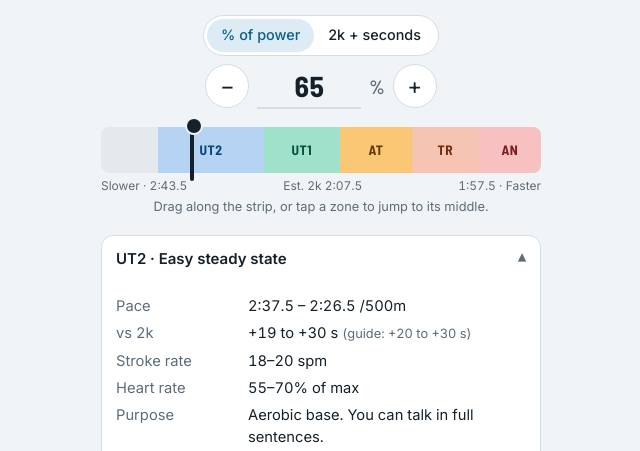
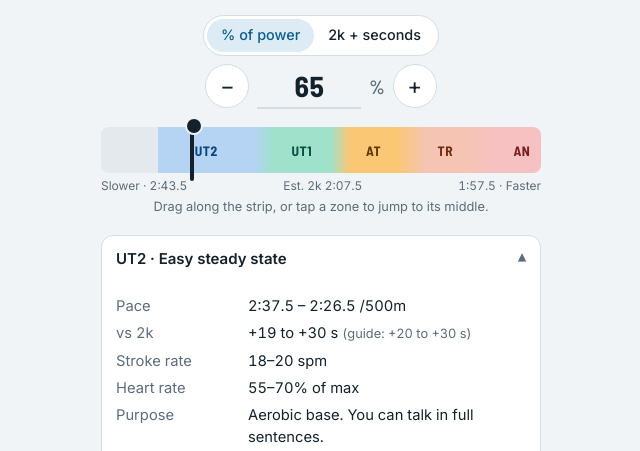
Before and after one commit to notaurologist/pace-card, a website with bundled scripts: page public/index.html in a window 1280 px wide. Shown: the part 333-784 px from the top of the page, without its empty margins (319-959 px from the left). Built offline with nearby package versions, Linux system fonts and the light colour scheme.

Commit message:
Blend zone colours across the gaps on the zone strip
Each zone is now solid across the guide's own range, and the colour fades
into the next zone only across the gap between them, so the strip shows
where the guide is clear and where zones hand over. When a target sits in
a gap, the zone label names the neighbour too ("UT1, near UT2").

Co-Authored-By: Claude Opus 5.5 <noreply@anthropic.com>

```diff
--- a/public/app.js
+++ b/public/app.js
@@ -77,7 +77,7 @@ function render() {
   const s = targetSplit(state, t, r), w = watts(s), off = s - r.split, zr = zoneAt(off);
   $("outSplit").innerHTML = `${fmt(s)}<small>/500m</small>`;
   const zoneHtml = zr.zone
-    ? `<span class="zpill" style="--zbg:${zvar(zr.zone, "bg")};--zfg:${zvar(zr.zone, "fg")}">${zr.zone.id}${r.est ? " (est.)" : ""}</span>`
+    ? `<span class="zpill" style="--zbg:${zvar(zr.zone, "bg")};--zfg:${zvar(zr.zone, "fg")}">${zr.zone.id}${zr.near ? `, near ${zr.near.id}` : ""}${r.est ? " (est.)" : ""}</span>`
     : `<span class="zpill">Easier than UT2</span>`;
   const other = state.mode === "pct"
     ? `<span><b>2k ${signed(Math.round(off))} s</b>${r.est ? " est." : ""}</span>`
@@ -90,13 +90,12 @@ function render() {
   if (document.activeElement !== $("tval")) $("tval").value = state.mode === "pct" ? state.pct : (state.sec > 0 ? "+" : "") + state.sec;
   $("tunit").textContent = state.mode === "pct" ? "%" : "s";
 
-  // Zone strip: slow on the left, fast on the right, in seconds from the 2k split
-  $("strip").innerHTML = ZONES.map((z) => {
-    const slowX = xOf(z.edge[1]), fastX = z.edge[0] === null ? 1 : xOf(z.edge[0]);
-    const left = Math.min(slowX, fastX), width = Math.abs(fastX - slowX);
-    const cls = ["band", left <= 0.001 ? "first" : "", left + width >= 0.999 ? "last" : ""].join(" ");
-    return `<div class="${cls}" style="left:${left * 100}%;width:${width * 100}%;background:${zvar(z, "bg")};color:${zvar(z, "fg")}">${z.id}</div>`;
-  }).join("") + `<div class="marker" style="left:${xOf(off) * 100}%"></div>`;
+  // Zone strip: slow on the left, fast on the right, in seconds from the 2k split.
+  // Each zone is solid across the guide's own range; colours blend across the gaps between zones.
+  $("strip").style.background = stripGradient();
+  $("strip").innerHTML = ZONES.map((z) =>
+    `<span class="zlabel" style="left:${xOf(zoneMid(z)) * 100}%;color:${zvar(z, "fg")}">${z.id}</span>`
+  ).join("") + `<div class="marker" style="left:${xOf(off) * 100}%"></div>`;
   $("strip").setAttribute("aria-valuenow", String(Math.round(off)));
   $("strip").setAttribute("aria-valuetext", `${fmt(s)} per 500 metres, 2k ${signed(Math.round(off))} seconds`);
   $("axis").innerHTML = `<span>Slower · ${fmtShort(r.split + AX_SLOW)}</span><span>${r.est ? "Est. 2k" : "2k"} ${fmt(r.split)}</span><span>${fmtShort(r.split + AX_FAST)} · Faster</span>`;
@@ -131,6 +130,16 @@ function render() {
 const AX_SLOW = 36, AX_FAST = -10;
 const xOf = (off) => Math.min(1, Math.max(0, (AX_SLOW - off) / (AX_SLOW - AX_FAST)));
 const offAt = (x) => AX_SLOW - x * (AX_SLOW - AX_FAST);
+const pc = (off) => `${(xOf(off) * 100).toFixed(2)}%`;
+function stripGradient() {
+  // Gray (easier than UT2) up to UT2's slow end, then a hard start to UT2.
+  const stops = ["var(--gap-bg) 0%", `var(--gap-bg) ${pc(ZONES[0].off[1])}`];
+  for (const z of ZONES) {
+    const c = zvar(z, "bg");
+    stops.push(`${c} ${pc(z.off[1])}`, `${c} ${z.off[0] === null ? "100%" : pc(z.off[0])}`);
+  }
+  return `linear-gradient(90deg, ${stops.join(", ")})`;
+}
 
 function setFromSplit(split) {
   const t = selTest(); if (!t || !Number.isFinite(split)) return;
--- a/public/pace.js
+++ b/public/pace.js
@@ -72,16 +72,18 @@ ZONES.forEach((z, i) => {
 
 export const zoneMid = (z) => (z.off[0] === null ? z.off[1] - 3 : (z.off[0] + z.off[1]) / 2);
 
-// Where an offset from the 2k split falls: { zone } | { easier: true } (slower than UT2).
+// Where an offset from the 2k split falls: { zone, near? } | { easier: true } (slower than UT2).
 // Slower zones are checked first, so a shared edge belongs to the slower zone.
+// `near` is the neighbouring zone when the offset is outside the guide's own range (in a gap).
 export function zoneAt(off) {
   const EPS = 0.05;
   if (off > ZONES[0].edge[1] + EPS) return { easier: true };
-  for (const z of ZONES) {
-    const fast = z.edge[0] === null ? -Infinity : z.edge[0];
-    if (off >= fast - EPS) return { zone: z };
-  }
-  return { zone: ZONES[ZONES.length - 1] };
+  const i = ZONES.findIndex((z) => off >= (z.edge[0] === null ? -Infinity : z.edge[0]) - EPS);
+  const z = ZONES[i === -1 ? ZONES.length - 1 : i];
+  const idx = ZONES.indexOf(z);
+  if (off > z.off[1] + EPS && idx > 0) return { zone: z, near: ZONES[idx - 1] };
+  if (z.off[0] !== null && off < z.off[0] - EPS && idx < ZONES.length - 1) return { zone: z, near: ZONES[idx + 1] };
+  return { zone: z };
 }
 
 const recency = (t) => (t.date ? Date.parse(t.date + "T12:00:00Z") : t.createdAt ?? 0);
--- a/public/styles.css
+++ b/public/styles.css
@@ -88,9 +88,7 @@ button:focus-visible, input:focus-visible { outline: 2px solid var(--accent); ou
 
 .strip-wrap { display: grid; gap: 4px; }
 .strip { position: relative; height: 46px; border-radius: 8px; background: var(--gap-bg); touch-action: none; cursor: pointer; user-select: none; -webkit-user-select: none; }
-.band { position: absolute; top: 0; bottom: 0; display: flex; align-items: center; justify-content: center; font: 700 0.85rem var(--display); letter-spacing: 0.04em; }
-.band.first { border-radius: 8px 0 0 8px; }
-.band.last { border-radius: 0 8px 8px 0; }
+.zlabel { position: absolute; top: 50%; transform: translate(-50%, -50%); font: 700 0.85rem var(--display); letter-spacing: 0.04em; pointer-events: none; }
 .marker { position: absolute; top: -8px; bottom: -8px; width: 4px; margin-left: -2px; background: var(--fg); border-radius: 2px; pointer-events: none; transition: left 0.12s ease-out; }
 .marker::before { content: ""; position: absolute; top: -2px; left: -5px; width: 14px; height: 14px; border-radius: 50%; background: var(--fg); border: 2px solid var(--bg); }
 .strip.dragging .marker { transition: none; }
```
Also changed, not shown: test/pace.test.js (+14 -0 lines).
